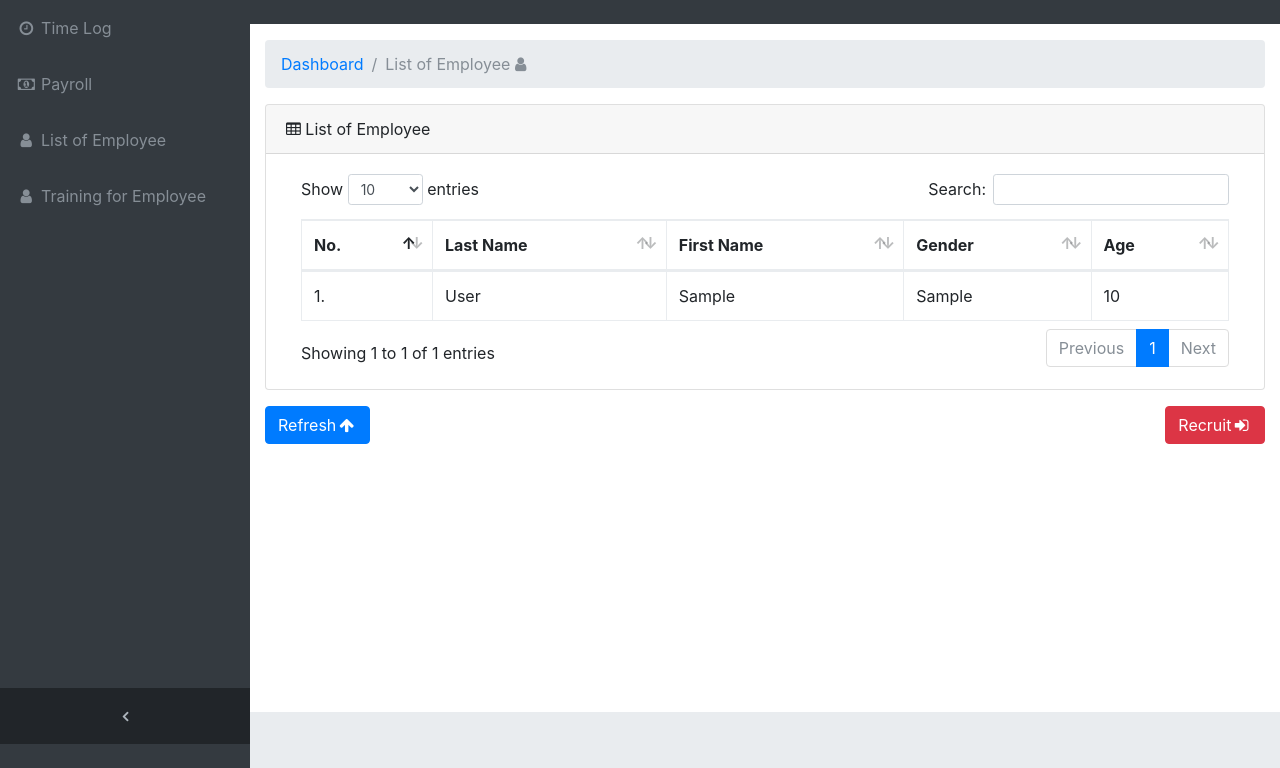
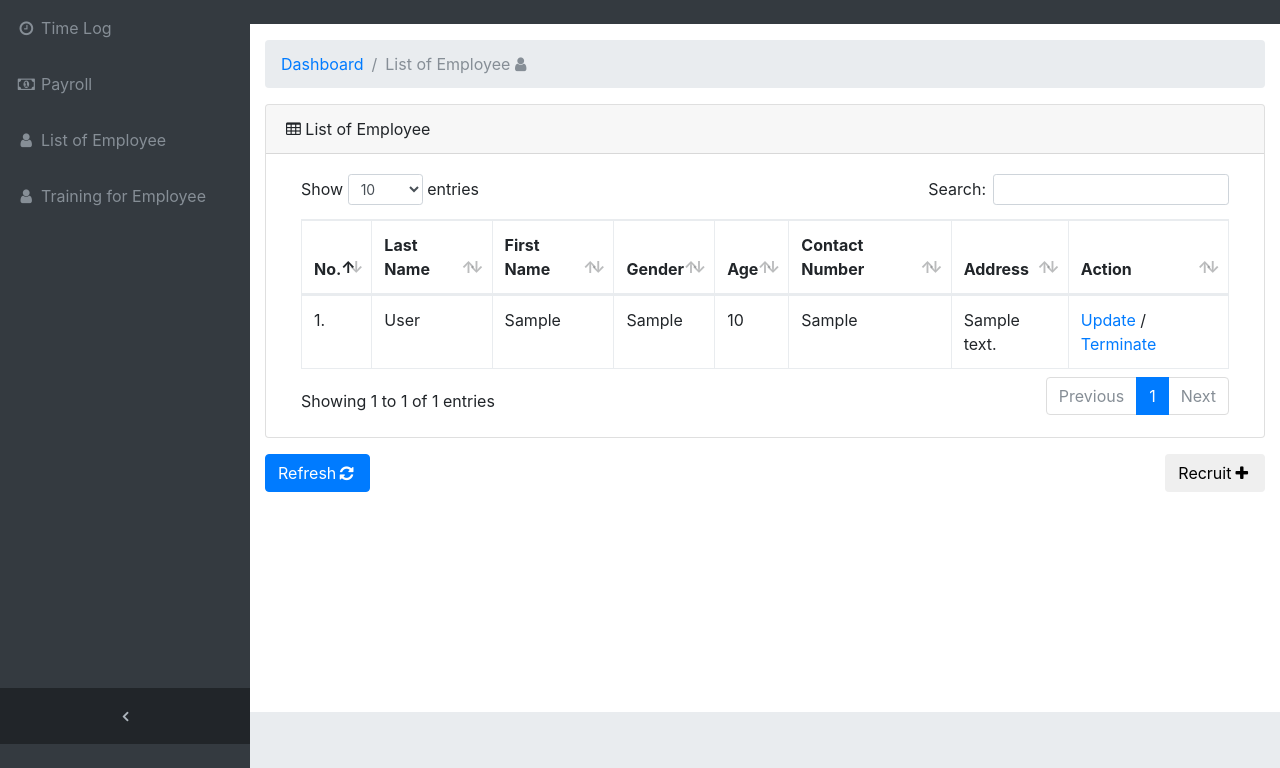
Before and after one commit to jaymarenconado/ERP_HR_SITD, a PHP site: page /tables.php in a window 1280 px wide. Shown: the part 56-824 px from the top of the page. Run offline with PHP 8.4, Linux system fonts and the light colour scheme; tables that the repository leaves empty or names only in its code hold one stand-in row (values such as "Sample post").

Commit message:
neww update for employee table

```diff
--- a/tables.php
+++ b/tables.php
@@ -97,6 +97,9 @@
                   <th>First Name</th>
                   <th>Gender</th>
                   <th>Age</th>
+                  <th>Contact Number</th>
+                  <th>Address</th>
+                  <th>Action</th>
                 </tr>
               </thead>
 
@@ -108,12 +111,18 @@
                     $result = mysqli_query($db,$query);
 
                     $n = 1;  while ($row = mysqli_fetch_array($result)) {
+                      $e_id = $row['id'];
                   ?>
                   <td><?php echo $n.'.';?></td>
                   <td><?php echo $row['lastname'];?></td>
                   <td><?php echo $row['firstname'];?></td>
                   <td><?php echo $row['gender'];?></td>
                   <td><?php echo $row['age'];?></td>
+                  <td><?php echo $row['contact_no'];?></td>
+                  <td><?php echo $row['address'];?></td>
+                  <td><a href="" data-toggle="modal" data-target="#edit">Update</a> /
+                      <a href="">Terminate</a>
+                  </td>
                 </tr>
                 <?php $n++; } ?>
               </tbody>
@@ -122,6 +131,8 @@
         </div>
 
     </div>
+
+
     <!-- /.container-fluid-->
     <!-- /.content-wrapper-->
     <footer class="sticky-footer">
@@ -133,8 +144,8 @@
     </footer>
 
     <!-- Button trigger modal -->
-    <button class="btn btn-danger" style="float: right;" data-toggle="modal" data-target="#myModal">Recruit<i class="fa fa-fw fa-sign-in"></i></button>
-    <a href="tables.php" class="btn btn-primary">Refresh<i class="fa fa-fw fa-arrow-up"></i></a>
+    <button class="btn btn-default" style="float: right;" data-toggle="modal" data-target="#myModal">Recruit<i class="fa fa-fw fa-plus"></i></button>
+    <a href="tables.php" class="btn btn-primary">Refresh<i class="fa fa-fw fa-refresh"></i></a>
 
 
     <!-- Modal -->
@@ -142,22 +153,40 @@
       <div class="modal-dialog" role="document">
         <div class="modal-content">
           <div class="modal-header">
-            <h5>Add new<i class="fa fa-fw fa-sign-in"></i></h5>
+            <h5>Add new<i class="fa fa-fw fa-plus"></i></h5>
             <button type="button" class="close" data-dismiss="modal" aria-label="Close"><span aria-hidden="true">&times;</span></button>
 
           </div>
           <div class="modal-body">
 
             <form method="post">
+              <div class="row">
                 <div class="form-group">
+                  <div class="col-lg-12">
                     <label for="exampleInputEmail1">First name</label>
                     <input type="text" class="form-control" id="exampleInputEmail1" placeholder="First name" name="fname" required="">
+                    </div>
                 </div>
                 <div class="form-group">
+                  <div class="col-lg-12">
                     <label for="exampleInputPassword1">Last name</label>
-                    <input type="text" class="form-control" id="exampleInputPassword1" placeholder="Last name" name="lname" required="">
+                    <input type="text" class="form-control" id="exampleInputPassword1" placeholder="Last name" name="lname" required>
+                    </div>
                 </div>
 
+                <div class="form-group">
+                  <div class="col-lg-12">
+                    <label for="number">Contact Number</label>
+                    <input type="tel" class="form-control" id="phone" placeholder="Contact Number" name="phone" required>
+                    </div>
+                </div>
+                <div class="form-group">
+                  <div class="col-lg-12">
+                    <label for="add">Address</label>
+                    <input type="text" class="form-control" id="address" placeholder="Address" name="address" required>
+                    </div>
+                </div>
+                </div>
                 <div class="form-group">
                     <label for="exampleInputPassword1">Age</label>
                     <input type="number" max="50" min="18" id="exampleInputPassword1" value="18" name="age" >
@@ -168,6 +197,25 @@
                     <input type="radio" name="gender" value="Male">Male</input>&nbsp&nbsp&nbsp
                     <input type="radio" name="gender" value="Female">Female</input>
                 </div>
+
+                <div class="row">
+                <div class="form-group">
+
+                  <div class="col-lg-12">
+                    <label for="username">Username</label>
+                    <input style="width: 100%;" type="text" class="form-control" id="username" placeholder="Username" name="emp_username" required>
+                  </div>
+
+                </div>
+                <div class="form-group">
+                    <div class="col-lg-12">
+                  <label for="exampleInputPassword1">Password</label>
+                    <input style="width: 100%;" type="password" class="form-control" id="password" placeholder="Password" name="emp_password" required>
+                     </div>
+                </div>
+                 </div>
+
+
 
 
           </div>
@@ -182,8 +230,12 @@
                   $lastname=$_POST['lname'];
                   $age=$_POST['age'];
                   $gender=$_POST['gender'];
+                  $emp_username = $_POST['emp_username'];
+                  $emp_password = $_POST['emp_password'];
+                  $address = $_POST['address'];
+                  $phone = $_POST['phone'];
 
-                  $query = "INSERT INTO list_employee (firstname,lastname,gender,age,username,password) VALUES ('$firstname','$lastname','$gender','$age','$firstname','$firstname')";
+                  $query = "INSERT INTO list_employee (firstname,lastname,contact_no,address,gender,age,username,password) VALUES ('$firstname','$lastname','$phone','$address','$gender','$age','$emp_username','$emp_password')";
                   mysqli_query($db,$query);
 
                 }
```
